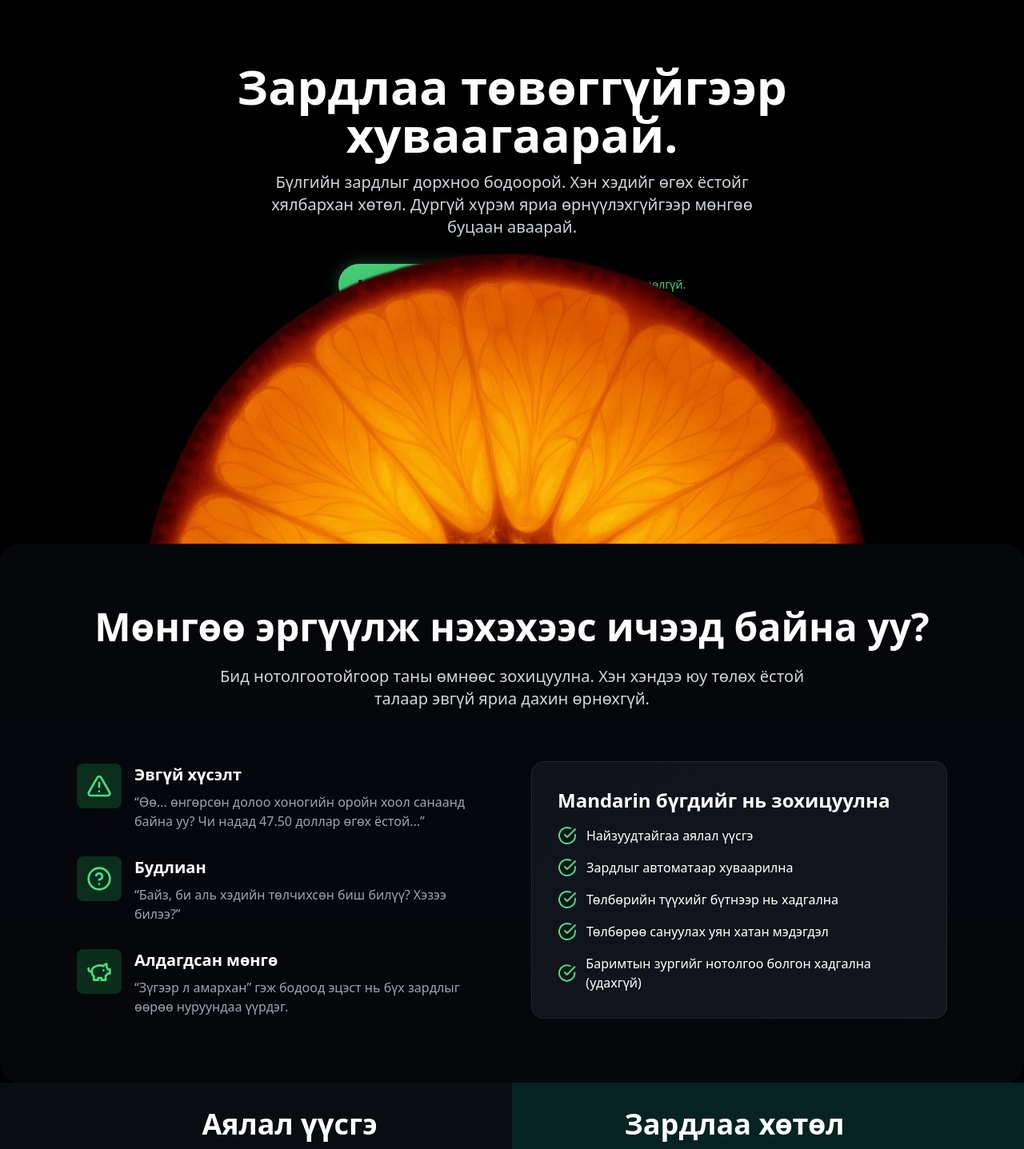
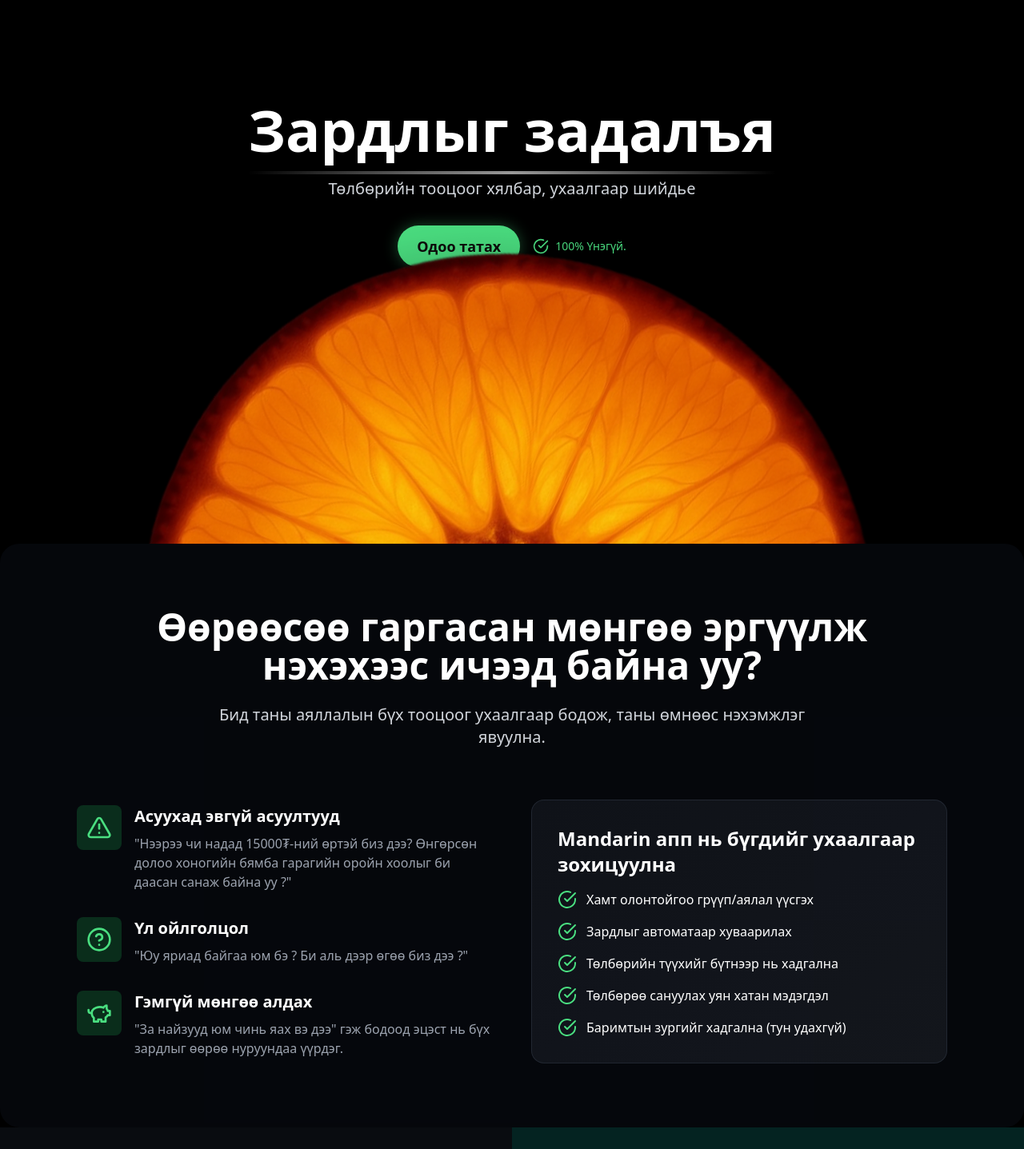
Before and after one commit to TumurEnguun/Landing-page, a React (Vite) app: page / in a window 1280 px wide. Shown: the part 120-1557 px from the top of the page at 80% size. Built offline with nearby package versions, Linux system fonts and the light colour scheme.

Commit message:
za barag zasch duusjine

```diff
--- a/src/App.tsx
+++ b/src/App.tsx
@@ -38,7 +38,7 @@ const translations = {
         'Split group expenses instantly. Track who owes what. Get your money back without the awkward conversations.',
       emailLabel: 'Email address',
       emailPlaceholder: 'you@example.com',
-      submitIdle: 'Notify me',
+      submitIdle: 'Download Now',
       submitLoading: 'Joining...',
       waitlistSuccess: "Thanks! You're on the list. We'll email you when Mandarin launches.",
       waitlistErrorInline: 'Something went wrong. Please try again.',
@@ -138,13 +138,13 @@ const translations = {
       },
     },
     hero: {
-      headingLine1: 'Зардлаа төвөггүйгээр',
-      headingLine2: 'хуваагаарай.',
+      headingLine1: 'Зардлыг задалъя',
+      headingLine2: '',
       description:
-        'Бүлгийн зардлыг дорхноо бодоорой. Хэн хэдийг өгөх ёстойг хялбархан хөтөл. Дургүй хүрэм яриа өрнүүлэхгүйгээр мөнгөө буцаан аваарай.',
+        'Төлбөрийн тооцоог хялбар, ухаалгаар шийдье',
       emailLabel: 'Имэйл хаяг',
       emailPlaceholder: 'ta@example.com',
-      submitIdle: 'Мэдээлэл авах',
+      submitIdle: 'Одоо татах',
       submitLoading: 'Нэгдэж байна...',
       waitlistSuccess: 'Баярлалаа! Таныг жагсаалтад бүртгэлээ. Mandarin нээгдэхэд бид имэйл илгээнэ.',
       waitlistErrorInline: 'Алдаа гарлаа. Дахин оролдоно уу.',
@@ -157,41 +157,41 @@ const translations = {
       invalidEmail: 'Хүчинтэй имэйл хаяг оруулна уу.',
     },
     problem: {
-      title: 'Мөнгөө эргүүлж нэхэхээс ичээд байна уу?',
+      title: 'Өөрөөсөө гаргасан мөнгөө эргүүлж нэхэхээс ичээд байна уу?',
       description:
-        'Бид нотолгоотойгоор таны өмнөөс зохицуулна. Хэн хэндээ юу төлөх ёстой талаар эвгүй яриа дахин өрнөхгүй.',
+        'Бид таны аяллалын бүх тооцоог ухаалгаар бодож, таны өмнөөс нэхэмжлэг явуулна.',
       awkwardAsk: {
-        title: 'Эвгүй хүсэлт',
+        title: 'Асуухад эвгүй асуултууд',
         description:
-          '“Өө... өнгөрсөн долоо хоногийн оройн хоол санаанд байна уу? Чи надад 47.50 доллар өгөх ёстой...”',
+          '"Нээрээ чи надад 15000₮-ний өртэй биз дээ? Өнгөрсөн долоо хоногийн бямба гарагийн оройн хоолыг би даасан санаж байна уу ?"',
       },
       confusion: {
-        title: 'Будлиан',
-        description: '“Байз, би аль хэдийн төлчихсөн биш билүү? Хэзээ билээ?”',
+        title: 'Үл ойлголцол',
+        description: '"Юу яриад байгаа юм бэ ? Би аль дээр өгөө биз дээ ?"',
       },
       lostMoney: {
-        title: 'Алдагдсан мөнгө',
-        description: '“Зүгээр л амархан” гэж бодоод эцэст нь бүх зардлыг өөрөө нуруундаа үүрдэг.',
+        title: 'Гэмгүй мөнгөө алдах',
+        description: '"За найзууд юм чинь яах вэ дээ" гэж бодоод эцэст нь бүх зардлыг өөрөө нуруундаа үүрдэг.',
       },
-      solutionTitle: 'Mandarin бүгдийг нь зохицуулна',
+      solutionTitle: 'Mandarin апп нь бүгдийг ухаалгаар зохицуулна',
       solutionBullets: [
-        'Найзуудтайгаа аялал үүсгэ',
-        'Зардлыг автоматаар хуваарилна',
+        'Хамт олонтойгоо грүүп/аялал үүсгэх',
+        'Зардлыг автоматаар хуваарилах',
         'Төлбөрийн түүхийг бүтнээр нь хадгална',
         'Төлбөрөө сануулах уян хатан мэдэгдэл',
-        'Баримтын зургийг нотолгоо болгон хадгална (удахгүй)',
+        'Баримтын зургийг хадгална (тун удахгүй)',
       ],
     },
     features: {
-      createTripsTitle: 'Аялал үүсгэ',
-      createTripsDescription: 'Найз нөхөд, хайртай хүмүүстэйгээ аялал төлөвлөж хялбархан үүсгэ.',
+      createTripsTitle: 'Аяллаа төлөвлө',
+      createTripsDescription: 'Найз нөхөд, хайртай хүмүүстэйгээ аялал төлөвлөж хялбархан үүсгээрэй.',
       createTripsAlt: 'Аялал үүсгэсэн дэлгэц',
       trackExpensesTitle: 'Зардлаа хөтөл',
       trackExpensesDescription: 'Аяллын зардлаа амархан нэмээд хөтлөөрэй.',
       trackExpensesAlt: 'Зардлын дэлгэц',
     },
     hiddenBenefits: {
-      title: '100% Үнэгүй. Нууц нөхцөлгүй.',
+      title: '100% Үнэгүй.',
       description: 'Найзуудын хоорондын мөнгөний тооцоо энгийн байх ёстой гэж бид итгэдэг.',
       cards: [
         {
@@ -253,7 +253,7 @@ const translations = {
         'グループの費用を瞬時に分割。誰がいくら支払うべきかを追跡。気まずい会話なしでお金を取り戻しましょう。',
       emailLabel: 'メールアドレス',
       emailPlaceholder: 'you@example.com',
-      submitIdle: 'ダウンロード',
+      submitIdle: '今すぐダウンロード',
       submitLoading: 'ダウンロード中...',
       waitlistSuccess: 'ありがとうございます！リストに登録されました。Mandarinがリリースされたらメールをお送りします。',
       waitlistErrorInline: 'エラーが発生しました。もう一度お試しください。',
@@ -343,17 +343,23 @@ const translations = {
 function App() {
   const [isScrolled, setIsScrolled] = useState(false);
   const [isMobileMenuOpen, setIsMobileMenuOpen] = useState(false);
-  const [language, setLanguage] = useState<'en' | 'mn' | 'ja'>('mn');
+  const [language, setLanguage] = useState<'en' | 'mn'>('mn');
   const [isLanguageDropdownOpen, setIsLanguageDropdownOpen] = useState(false);
 
   const text = translations[language];
+  const getBaseUrl = () => {
+    if (typeof window !== 'undefined') {
+      return window.location.origin;
+    }
+    return 'https://mandarinpay.app';
+  };
+
   const languages = [
     { code: 'mn', name: 'Монгол хэл', flag: '🇲🇳', url: null },
-    { code: 'en', name: 'English', flag: '🇺🇸', url: 'https://mandarinpay.app/?lang=en' },
-    { code: 'ja', name: '日本語', flag: '🇯🇵', url: 'https://mandarinpay.app/?lang=ja' }
+    { code: 'en', name: 'English', flag: '🇺🇸', url: `${getBaseUrl()}/?lang=en` }
   ];
 
-  const handleLanguageChange = (langCode: 'en' | 'mn' | 'ja') => {
+  const handleLanguageChange = (langCode: 'en' | 'mn') => {
     const selectedLanguage = languages.find(lang => lang.code === langCode);
 
     if (selectedLanguage?.url) {
@@ -416,8 +422,8 @@ function App() {
     const urlParams = new URLSearchParams(window.location.search);
     const langParam = urlParams.get('lang');
 
-    if (langParam && ['en', 'mn', 'ja'].includes(langParam)) {
-      setLanguage(langParam as 'en' | 'mn' | 'ja');
+    if (langParam && ['en', 'mn'].includes(langParam)) {
+      setLanguage(langParam as 'en' | 'mn');
     }
   }, []);
 
@@ -486,7 +492,7 @@ function App() {
                       {languages.map((lang) => (
                         <button
                           key={lang.code}
-                          onClick={() => handleLanguageChange(lang.code as 'en' | 'mn' | 'ja')}
+                          onClick={() => handleLanguageChange(lang.code as 'en' | 'mn')}
                           className={`w-full flex items-center px-4 py-2 text-sm hover:bg-gray-700/50 transition-colors ${
                             language === lang.code ? 'text-green-400' : 'text-gray-300'
                           }`}
@@ -527,14 +533,14 @@ function App() {
                 <div className="py-3">
                   <div className="flex items-center gap-3 text-gray-300 mb-2">
                     <Globe className="w-5 h-5" aria-hidden="true" />
-                    <span>Language / Хэл / 言語</span>
+                    <span>Language / Хэл</span>
                   </div>
                   <div className="grid grid-cols-1 gap-2 ml-8">
                     {languages.map((lang) => (
                       <button
                         key={lang.code}
                         onClick={() => {
-                          handleLanguageChange(lang.code as 'en' | 'mn' | 'ja');
+                          handleLanguageChange(lang.code as 'en' | 'mn');
                           setIsMobileMenuOpen(false);
                         }}
                         className={`flex items-center gap-2 text-sm py-2 px-3 rounded-lg transition-colors text-left ${
@@ -569,9 +575,12 @@ function App() {
       <div className="relative overflow-hidden min-h-screen pt-32 pb-24 flex flex-col justify-center">
         <div className="relative max-w-7xl mx-auto px-4 sm:px-6 lg:px-8 pt-0 pb-0 translate-y-[-40px] lg:translate-y-[-50px]">
           <div className="stagger relative z-20 text-center mx-auto max-w-3xl pb-8 mt-6">
-            <h1 className="text-4xl md:text-6xl font-bold mb-4 leading-tight relative z-30">
-              <span className="block">{text.hero.headingLine1}</span>
-              <span className="block">{text.hero.headingLine2}</span>
+            <h1 className="text-5xl md:text-7xl font-bold mb-6 leading-tight relative z-30">
+              <span className="block relative">
+                {text.hero.headingLine1}
+                <div className="absolute -bottom-5 left-0 right-0 h-1 bg-gradient-to-r from-transparent via-white to-transparent opacity-60"></div>
+              </span>
+              {text.hero.headingLine2 && <span className="block">{text.hero.headingLine2}</span>}
             </h1>
             <p className="text-lg md:text-xl text-gray-300 mb-8 max-w-2xl mx-auto leading-relaxed relative z-20">
               {text.hero.description}
@@ -681,7 +690,7 @@ function App() {
               <p className="text-gray-300 mb-3 md:mb-4">{text.features.createTripsDescription}</p>
               <div className="relative w-[80%] mx-auto rounded-2xl mt-4 md:mt-auto">
                 <img
-                  src="/created_trip.png"
+                  src={language === 'mn' ? "/your_trip_mongol.png" : "/created_trip.png"}
                   alt={text.features.createTripsAlt}
                   className="w-full h-auto rounded-2xl object-contain"
                 />
@@ -693,7 +702,7 @@ function App() {
               <p className="text-gray-300 mb-3 md:mb-4">{text.features.trackExpensesDescription}</p>
               <div className="relative w-[80%] mx-auto rounded-2xl mt-4 md:mt-auto">
                 <img
-                  src="/expenses.png"
+                  src={language === 'mn' ? "/expense_mongol.png" : "/expenses.png"}
                   alt={text.features.trackExpensesAlt}
                   className="w-full h-auto rounded-2xl object-contain"
                 />
@@ -762,7 +771,7 @@ function App() {
               <p className="text-gray-300 mb-3 md:mb-4">{text.balances.description}</p>
               <div className="relative w-[80%] mx-auto rounded-2xl mt-4 md:mt-auto">
                 <img
-                  src="/balances.png"
+                  src={language === 'mn' ? "/balances_mongol.png" : "/balances.png"}
                   alt={text.balances.alt}
                   className="w-full h-auto rounded-2xl object-contain"
                 />
@@ -774,7 +783,7 @@ function App() {
               <p className="text-gray-300 mb-3 md:mb-4">{text.balances.smartDescription}</p>
               <div className="relative w-[80%] mx-auto rounded-2xl mt-4 md:mt-auto">
                 <img
-                  src="/reimbursement.png"
+                  src={language === 'mn' ? "/reimbursement_mongol.png" : "/reimbursement.png"}
                   alt={text.balances.smartAlt}
                   className="w-full h-auto rounded-2xl object-contain"
                 />
```
Also changed, not shown: public/your_trip_mongol.png.
